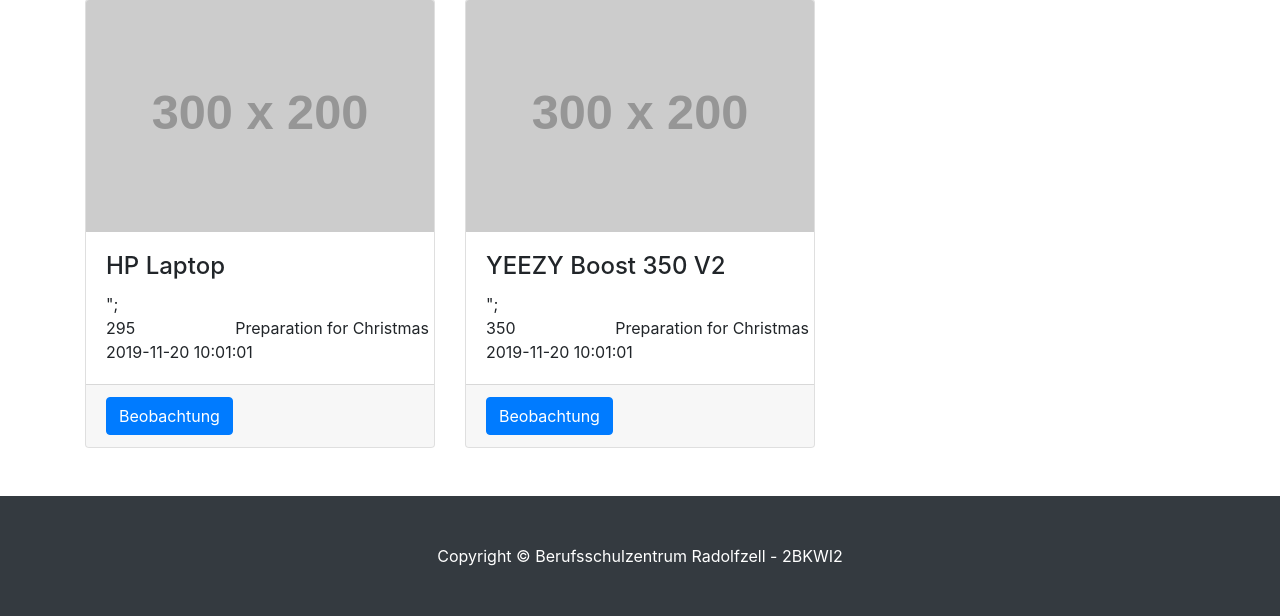
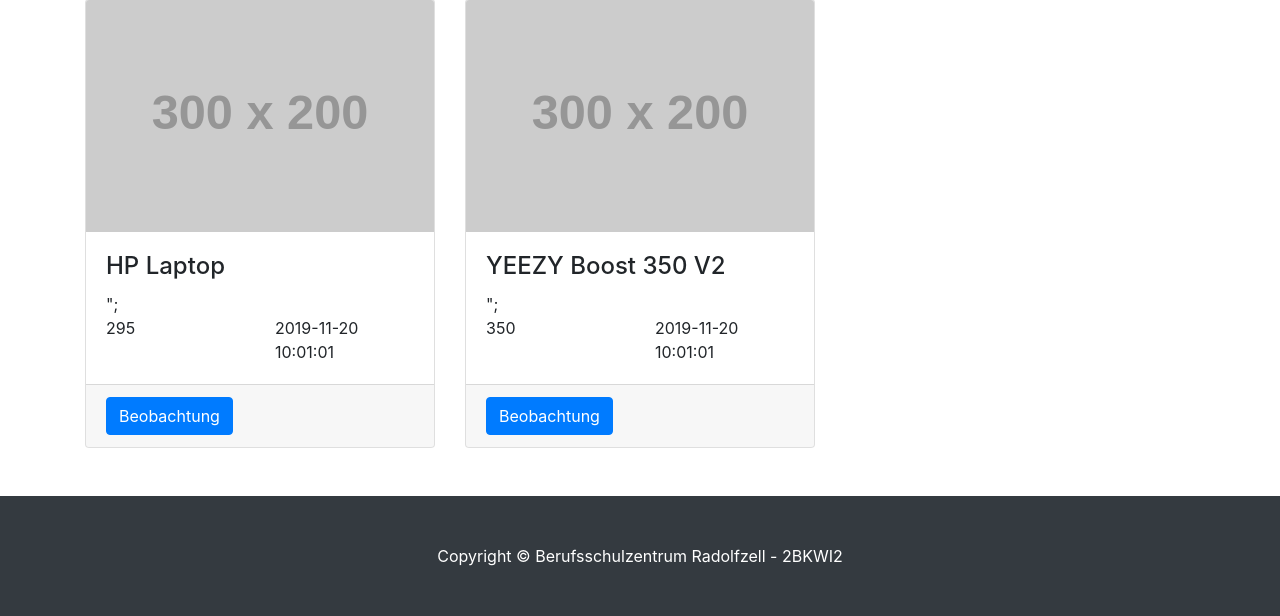
Before and after one commit to stritti/bkwi1920, a PHP site: page /web/index.php in a window 1280 px wide. Shown: the part 570-1186 px from the top of the page. Run offline with PHP 8.4, Linux system fonts and the light colour scheme; data comes from the database, SQL or seed files in the repository; grey boxes labelled with a size stand in for pictures from a placeholder-image service; some libraries are stand-ins or nearby versions.

Commit message:
Preparation for Christmas - index - MYSQL

```diff
--- a/web/index.php
+++ b/web/index.php
@@ -32,7 +32,7 @@ include __DIR__ . '/templates/header.inc.php';
     <div class="row">
 <?php
 global $pdo;
-$statement = $pdo->prepare("SELECT * FROM offer ORDER BY createdate DESC LIMIT 10");
+$statement = $pdo->prepare("SELECT * FROM offer ORDER BY createdate DESC LIMIT 10;");
 $statement->execute(array());
 while($row = $statement->fetch()) {
 ?>
@@ -40,10 +40,10 @@ while($row = $statement->fetch()) {
             <div class="card h-100">
             <img class="card-img-top" src="http://placehold.it/300x200" alt="">
                 <div class="card-body">
-                        <h4 class='card-title'><?php echo $row['title']; ?> </h4>";
+                        <h4 class='card-title'><?php echo $row['title'];?></h4>";
                     <div class="row">
-                        <div class="card-text col"><?php echo $row['price']; ?></div>
-                        Preparation for Christmas     <div class="card-text col"><?php echo $row['createdate']; ?></div>
+                        <div class="card-text col"><?php echo $row['price'];?></div>
+                        <div class="card-text col"><?php echo $row['createdate'];?></div>
                     </div>
                 </div>
                 <div class="card-footer">
```
